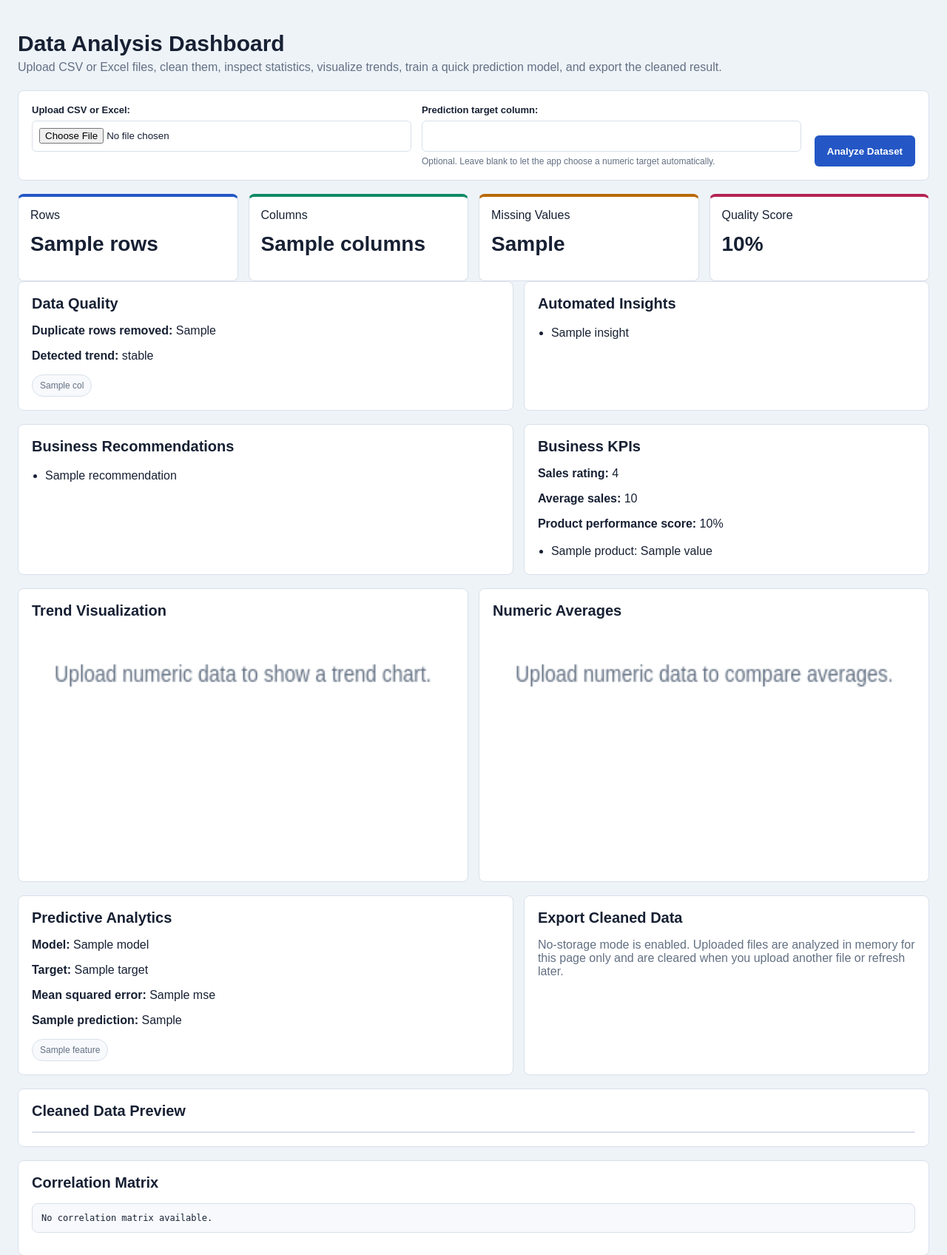
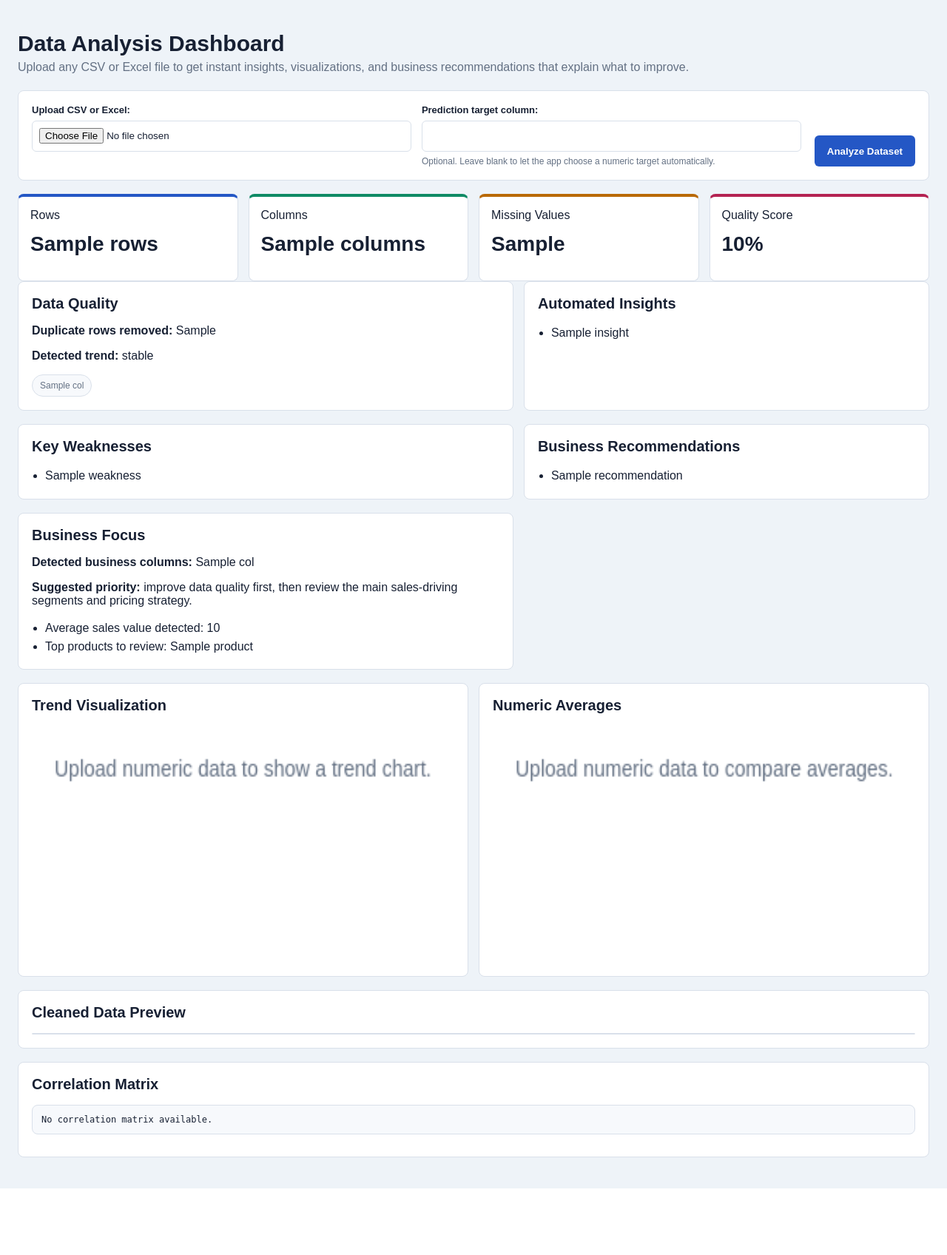
Before and after one commit to thehacker9962-max/DATA-ANALYSIS-dashboard, a Django app: template analytics/templates/analytics/dashboard.html in a window 1280 px wide. Shown: the top 1696 px of the page at 74% size. After the commit the page ends 1606 px from the top, so only its background shows below. Run offline with Django 5.2, Linux system fonts and the light colour scheme; tables that the repository leaves empty hold one stand-in row (values such as "Sample post"); the template is opened without the code that fills it: values that come from a table or form of the project are taken from there, most other values are stand-ins (such as "Sample title", 1, 10 or a date in 2020).

Commit message:
Add dataset analysis dashboard improvements

```diff
--- a/analytics/templates/analytics/dashboard.html
+++ b/analytics/templates/analytics/dashboard.html
@@ -146,16 +192,28 @@
     </style>
 </head>
 <body>
+    <div id="loadingOverlay" class="loading-overlay hidden" aria-live="polite" aria-label="Analyzing dataset">
+        <div class="loading-card">
+            <div class="spinner"></div>
+            <h3>Analyzing your dataset</h3>
+            <p class="muted">Please wait while the dashboard cleans the data, detects patterns, and prepares recommendations.</p>
+            <div class="progress-bar">
+                <div id="progressFill" class="progress-fill"></div>
+            </div>
+            <div id="loadingStep" class="loading-step">Preparing upload…</div>
+        </div>
+    </div>
+
     <main class="shell">
         <section class="topbar">
             <div>
                 <h1>Data Analysis Dashboard</h1>
-                <p class="muted">Upload CSV or Excel files, clean them, inspect statistics, visualize trends, train a quick prediction model, and export the cleaned result.</p>
+                <p class="muted">Upload any CSV or Excel file to get instant insights, visualizations, and business recommendations that explain what to improve.</p>
             </div>
         </section>
 
         <section class="panel">
-            <form method="post" enctype="multipart/form-data" class="upload">
+            <form id="analysisForm" method="post" enctype="multipart/form-data" class="upload">
                 {% csrf_token %}
                 <div class="upload-fields">
                     {{ form.as_p }}
@@ -206,6 +264,16 @@
 
         <section class="content-grid">
             <div class="panel">
+                <h2>Key Weaknesses</h2>
+                <ul class="list">
+                    {% for weakness in summary.weaknesses %}
+                    <li>{{ weakness }}</li>
+                    {% empty %}
+                    <li>No material weaknesses were detected.</li>
+                    {% endfor %}
+                </ul>
+            </div>
+            <div class="panel">
                 <h2>Business Recommendations</h2>
                 <ul class="list">
                     {% for r in recommendations %}
@@ -213,17 +281,22 @@
                     {% endfor %}
                 </ul>
             </div>
+        </section>
+
+        <section class="content-grid">
             <div class="panel">
-                <h2>Business KPIs</h2>
-                <p><strong>Sales rating:</strong> {{ business_metrics.sales_rating|default:'N/A' }}</p>
-                <p><strong>Average sales:</strong> {{ business_metrics.avg_sales|default:'-' }}</p>
-                <p><strong>Product performance score:</strong> {{ business_metrics.product_performance_score|default:'N/A' }}%</p>
+                <h2>Business Focus</h2>
+                <p><strong>Detected business columns:</strong> {{ summary.numeric_columns|join:", " }}</p>
+                <p><strong>Suggested priority:</strong> improve data quality first, then review the main sales-driving segments and pricing strategy.</p>
                 <ul class="list">
-                    {% for p in business_metrics.top_products %}
-                    <li>{{ p.product }}: {{ p.value }}</li>
-                    {% empty %}
-                    <li>No product column and sales column pair was detected.</li>
-                    {% endfor %}
+                    {% if business_metrics.avg_sales is not None %}
+                    <li>Average sales value detected: {{ business_metrics.avg_sales }}</li>
+                    {% endif %}
+                    {% if business_metrics.top_products %}
+                    <li>Top products to review: {% for p in business_metrics.top_products %}{{ p.product }}{% if not forloop.last %}, {% endif %}{% endfor %}</li>
+                    {% else %}
+                    <li>No product-based sales pattern was detected yet.</li>
+                    {% endif %}
                 </ul>
             </div>
         </section>
@@ -236,37 +309,6 @@
             <div class="panel">
                 <h2>Numeric Averages</h2>
                 <div class="chart-box"><canvas id="summaryChart"></canvas></div>
-            </div>
-        </section>
-
-        <section class="content-grid">
-            <div class="panel">
-                <h2>Predictive Analytics</h2>
-                {% if summary.prediction %}
-                <p><strong>Model:</strong> {{ summary.prediction.model }}</p>
-                <p><strong>Target:</strong> {{ summary.prediction.target }}</p>
-                <p><strong>Mean squared error:</strong> {{ summary.prediction.mse }}</p>
-                <p><strong>Sample prediction:</strong> {{ summary.prediction.sample_prediction }}</p>
-                <div class="pill-row">
-                    {% for feature in summary.prediction.features %}
-                    <span class="pill">{{ feature }}</span>
-                    {% endfor %}
-                </div>
-                {% else %}
-                <p class="muted">Prediction needs at least one numeric target and enough numeric feature rows. Try entering a numeric target column such as sales, revenue, amount, profit, or total.</p>
-                {% endif %}
-            </div>
-            <div class="panel">
-                <h2>Export Cleaned Data</h2>
-                {% if downloads_available %}
-                <div class="downloads">
-                    <a class="download-link" href="{% url 'download_csv' %}">Download CSV</a>
-                    <a class="download-link secondary" href="{% url 'download_excel' %}">Download Excel</a>
-                    <a class="download-link secondary" href="{% url 'download_pdf' %}">Download PDF</a>
-                </div>
-                {% else %}
-                <p class="muted">No-storage mode is enabled. Uploaded files are analyzed in memory for this page only and are cleared when you upload another file or refresh later.</p>
-                {% endif %}
             </div>
         </section>
 
@@ -304,6 +346,45 @@
     <script src="https://cdn.jsdelivr.net/npm/chart.js"></script>
     <script>
         const chartData = {{ chart_data_json|safe }};
+        const loadingOverlay = document.getElementById('loadingOverlay');
+        const progressFill = document.getElementById('progressFill');
+        const loadingStep = document.getElementById('loadingStep');
+        const analysisForm = document.getElementById('analysisForm');
+        const submitButton = analysisForm ? analysisForm.querySelector('button[type="submit"]') : null;
+        const steps = [
+            'Preparing upload…',
+            'Reading file…',
+            'Cleaning data…',
+            'Detecting patterns…',
+            'Generating recommendations…',
+            'Rendering dashboard…'
+        ];
+
+        function showLoading() {
+            if (!loadingOverlay || !analysisForm) return;
+            loadingOverlay.classList.remove('hidden');
+            if (submitButton) {
+                submitButton.disabled = true;
+                submitButton.textContent = 'Analyzing…';
+            }
+            let progress = 0;
+            let stepIndex = 0;
+            const timer = setInterval(() => {
+                progress = Math.min(progress + Math.floor(Math.random() * 16) + 8, 95);
+                progressFill.style.width = `${progress}%`;
+                if (stepIndex < steps.length) {
+                    loadingStep.textContent = steps[stepIndex];
+                    stepIndex += 1;
+                }
+                if (progress >= 95) {
+                    clearInterval(timer);
+                }
+            }, 450);
+        }
+
+        if (analysisForm) {
+            analysisForm.addEventListener('submit', showLoading);
+        }
 
         function showEmptyChart(canvasId, label) {
             const canvas = document.getElementById(canvasId);
--- a/analytics/views.py
+++ b/analytics/views.py
@@ -39,7 +39,7 @@
 
     chart_data = make_json_safe(generate_chart_data(cleaned_df, summary.get('numeric_columns', [])))
     recommendations = make_json_safe(
-        generate_recommendations(summary, cleaned_df, summary.get('target_column'))
+        summary.get('recommendations') or generate_recommendations(summary, cleaned_df, summary.get('target_column'))
     )
     business_metrics = make_json_safe(compute_business_metrics(summary, cleaned_df))
     safe_summary = {
```
Also changed, not shown: other parts of analytics/templates/analytics/dashboard.html (+46 -0 lines), analytics/tests.py (+16 -0 lines), analytics/utils.py (+93 -3 lines).
